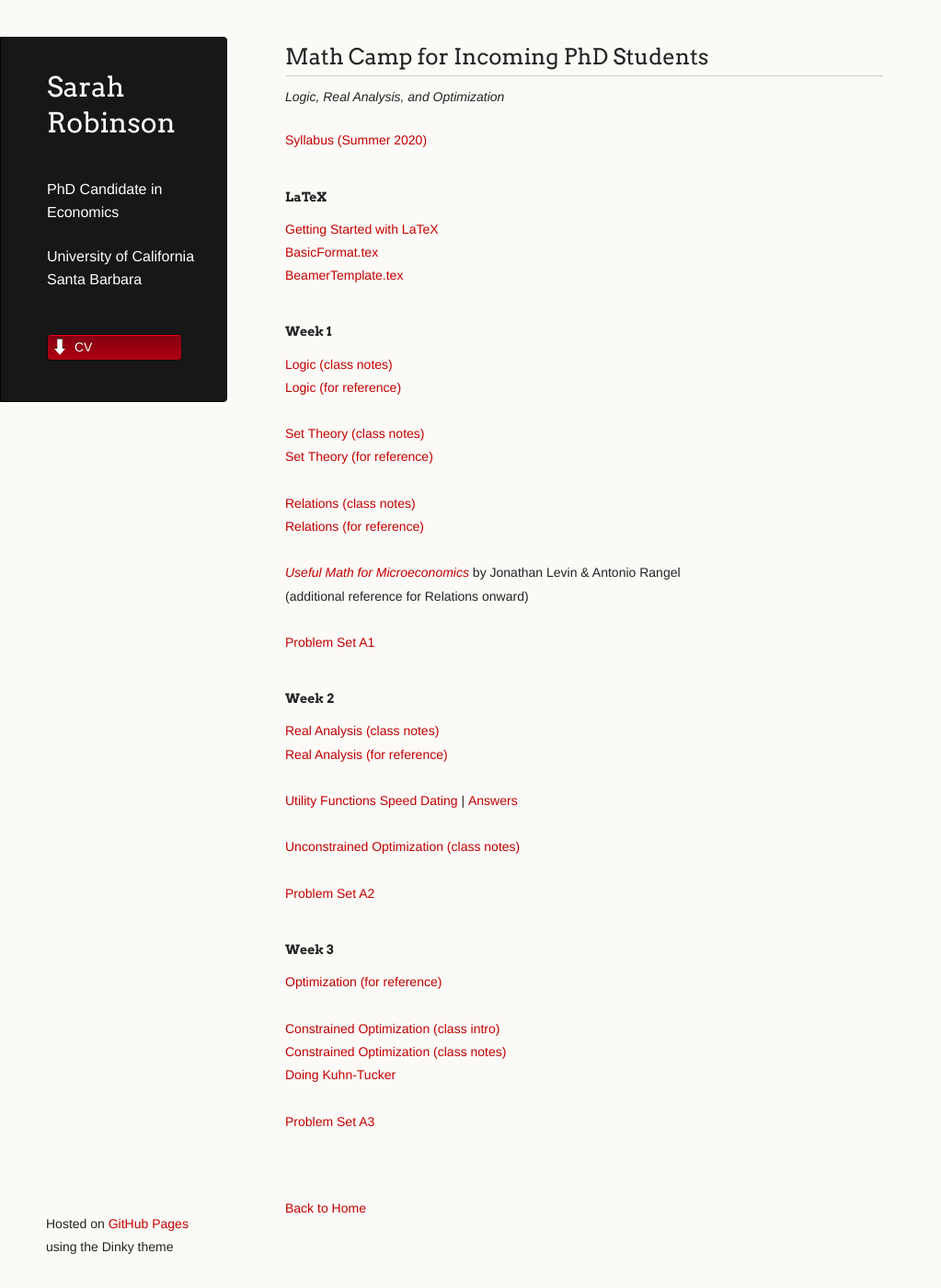
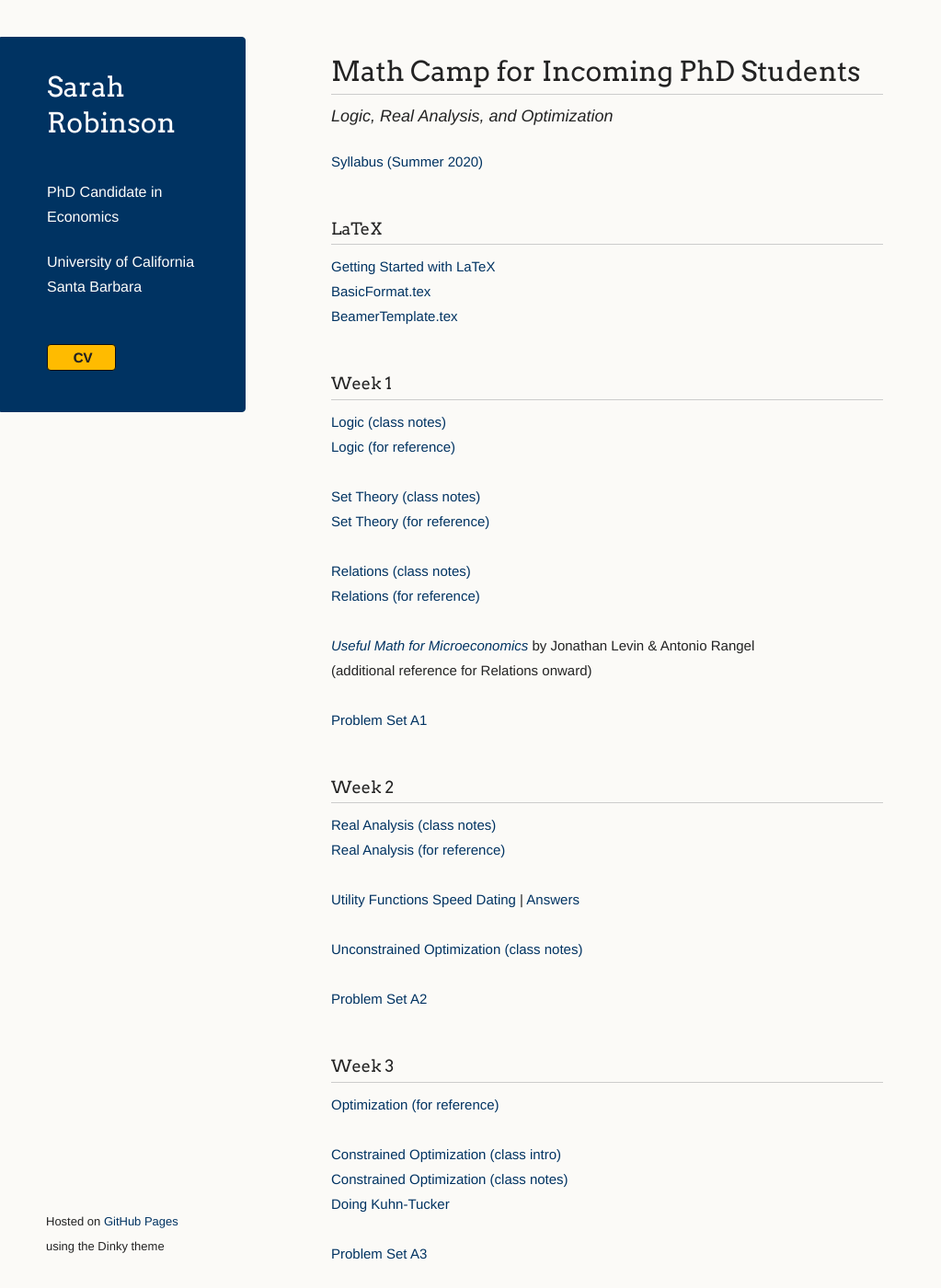
Before and after one commit to robinsonsarah23/robinsonsarah23.github.io, a Jekyll site: the page built from mathcamp.md, in a window 1280 px wide and 1400 px high. Shown: the whole window at 92% size, without its empty margins (0-1023 px from the left). Built offline with Jekyll 4.4.1, drawn with Linux system fonts in a browser that asks for light colours.

Commit message:
new colors

```diff
--- a/_layouts/default.html
+++ b/_layouts/default.html
@@ -21,7 +21,7 @@
 
         <ul>
 
-          <li class="download"><a class="buttons" href="./CV.pdf">CV</a></li>
+          <li class="download"><a class="buttons" href="./CV.pdf">&nbsp; &nbsp; CV &nbsp; &nbsp;</a></li>
 
         </ul>
 
@@ -32,7 +32,7 @@
       </section>
 
       <footer>
-        <p><small>Hosted on <a href="https://pages.github.com">GitHub Pages</a> using the Dinky theme</small></p>
+        <p style="font-size:13px;">Hosted on <a href="https://pages.github.com">GitHub Pages</a> using the Dinky theme</small></p>
       </footer>
     </div>
     <!--[if !IE]><script>fixScale(document);</script><![endif]-->
--- a/assets/css/style.scss
+++ b/assets/css/style.scss
@@ -2,3 +2,190 @@
 ---
 
 @import 'jekyll-theme-dinky';
+
+//Body text size
+body {
+	font-size: 15px;
+}
+
+// Margin around headers
+h1, h2, h3, h4, h5, h6 {
+  margin:48px 0 10px;
+}
+
+//Headers weight
+h1, h2, h3 {
+  font-weight: 500;
+}
+
+// Hyperlink color and font weight
+a {
+  color:#003362;
+  font-weight:400;
+}
+
+// Width of most of page
+section {
+  width:600px;
+  float:right;
+  padding-bottom:50px;
+}
+
+// Side box center and edge color, width
+header {
+	background-color: #003362;
+	color: #FDFDFB;
+  width:190px;
+  float:left;
+  position:fixed;
+	border: 1px solid #003362;
+	-webkit-border-top-right-radius: 4px;
+	-webkit-border-bottom-right-radius: 4px;
+	-moz-border-radius-topright: 4px;
+	-moz-border-radius-bottomright: 4px;
+	border-top-right-radius: 4px;
+	border-bottom-right-radius: 4px;
+	padding: 34px 25px 22px 50px;
+	margin: 30px 25px 0 0;
+	-webkit-font-smoothing: antialiased;
+}
+
+// Button color, width, text color
+header li {
+	list-style-type: none;
+  width:60px;
+  height:15px;
+	margin-bottom: 12px;
+	line-height: 1em;
+	padding: 6px 6px 6px 7px;
+
+	background: #ffbb00;
+	-webkit-box-shadow: inset 0px 0px 0px 0 rgba(233,2,38, 1);
+	box-shadow: inset 0px 0px 0px 0 rgba(233,2,38, 1);
+
+	border-radius:04px;
+  border:1px solid #0D0D0D;
+
+}
+
+// Button hover color
+header li:hover {
+	background: #fac84b;
+	color: #fff;
+}
+
+
+// Button padding, text color, text weight
+a.buttons {
+	-webkit-font-smoothing: antialiased;
+	background: no-repeat;
+	font-weight: 600;
+	text-shadow: rgba(0, 0, 0, 0.4) 0 0 0;
+	padding: 2px 2px 2px 4px;
+	height: 30px;
+	color: #232323
+}
+
+// Button hover text color
+a.buttons:hover {
+	color: #fff;
+	text-decoration: none;
+}
+
+
+// Footer width (same as box)
+footer {
+	width:170px
+}
+
+
+
+
+
+
+@media print, screen and (max-width: 960px) {
+
+  div.wrapper {
+    width:auto;
+    margin:0;
+  }
+
+  header, section, footer {
+    float:none;
+    position:static;
+    width:auto;
+  }
+
+	footer {
+		border-top: 1px solid #ccc;
+		margin:0 84px 0 50px;
+		padding:0;
+	}
+
+  header {
+    padding-right:320px;
+  }
+
+  section {
+    padding:20px 84px 20px 50px;
+    margin:0 0 20px;
+  }
+
+  header a small {
+    display:inline;
+  }
+
+  header ul {
+    position:absolute;
+    right:130px;
+    top:84px;
+  }
+}
+
+@media print, screen and (max-width: 720px) {
+  body {
+    word-wrap:break-word;
+  }
+
+  header {
+    padding:10px 20px 0;
+		margin-right: 0;
+  }
+
+	section {
+    padding:10px 0 10px 20px;
+    margin:0 0 30px;
+  }
+
+	footer {
+		margin: 0 0 0 30px;
+	}
+
+  header ul, header p.view {
+    position:static;
+  }
+}
+
+@media print, screen and (max-width: 480px) {
+
+  header ul li.download {
+    display:none;
+  }
+
+	footer {
+		margin: 0 0 0 20px;
+	}
+
+	footer a{
+		display:block;
+	}
+
+}
+
+@media print {
+  body {
+    padding:0.4in;
+    font-size:12pt;
+    color:#444;
+  }
+}
--- a/mathcamp.md
+++ b/mathcamp.md
@@ -2,18 +2,18 @@
 layout: default
 ---
 
-## Math Camp for Incoming PhD Students
-*Logic, Real Analysis, and Optimization*
+# Math Camp for Incoming PhD Students
+<p style="font-size:18px;"><em>Logic, Real Analysis, and Optimization</em></p>
 
 
 [Syllabus (Summer 2020)](./mathcamp/mc_s20_syllabus.pdf)
 
-#### LaTeX
+### LaTeX
 <a href="./mathcamp/Tutorial.pdf">Getting Started with LaTeX</a><br>
 <a href="./mathcamp/BasicFormat.tex" download>BasicFormat.tex</a><br>
 <a href="./BeamerTemplate.tex" download>BeamerTemplate.tex</a>
 
-#### Week 1
+### Week 1
 <a href="./mathcamp/1 - Logic Class.pdf">Logic (class notes)</a> <br>
 <a href="./mathcamp/1 - Logic Reference.pdf">Logic (for reference)</a><br><br>
 <a href="./mathcamp/2 - Sets Class.pdf">Set Theory (class notes)</a><br>
@@ -23,7 +23,7 @@ layout: default
 <a href="https://web.stanford.edu/~jdlevin/Econ%20202/UsefulMath.pdf">*Useful Math for Microeconomics*</a> by Jonathan Levin & Antonio Rangel <br>(additional reference for Relations onward)<br><br>
 <a href="./mathcamp/PS A1 - Logic and Sets.pdf">Problem Set A1</a><br>
 
-#### Week 2
+### Week 2
 <a href="./mathcamp/4 - Analysis Class.pdf">Real Analysis (class notes)</a> <br>
 <a href="./mathcamp/4 - Analysis Reference.pdf">Real Analysis (for reference)</a><br><br>
 <a href="./mathcamp/Utility Functions Speed Dating.pdf">Utility Functions Speed Dating </a> | <a href="./mathcamp/Speed Dating Answers.pdf"> Answers</a><br><br>
@@ -31,7 +31,7 @@ layout: default
 <a href="./mathcamp/PS A2 - Analysis.pdf">Problem Set A2 </a><br>
 
 
-#### Week 3
+### Week 3
 
 <a href="./mathcamp/5-6 - Optimization Reference.pdf">Optimization (for reference)</a> <br> <br>
 <a href="./mathcamp/Constrained Optimization 9_8.pdf">Constrained Optimization (class intro)</a> <br>
@@ -41,4 +41,4 @@ layout: default
 
 <br>
 
-[Back to Home](./)
+[*Back to Home*](./)
```
Also changed, not shown: index.md (+4 -4 lines).
